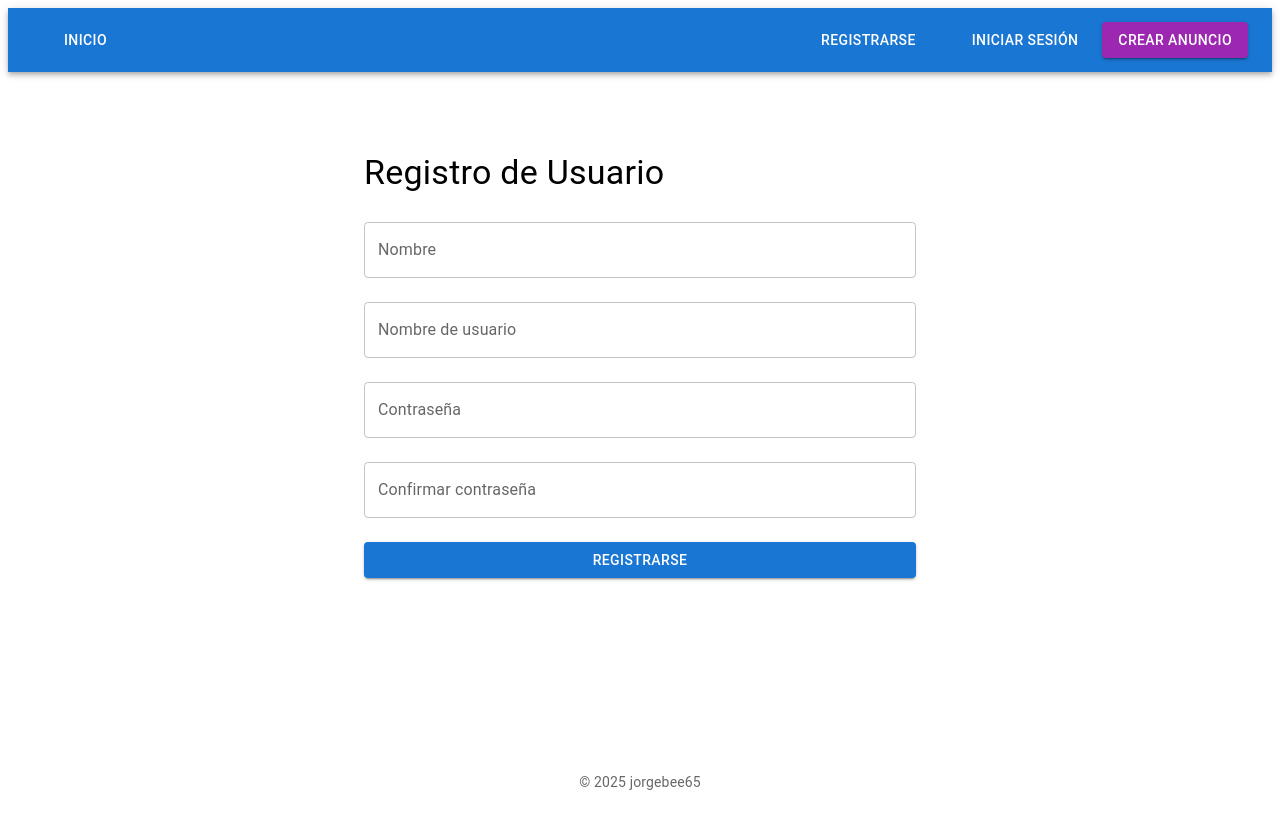
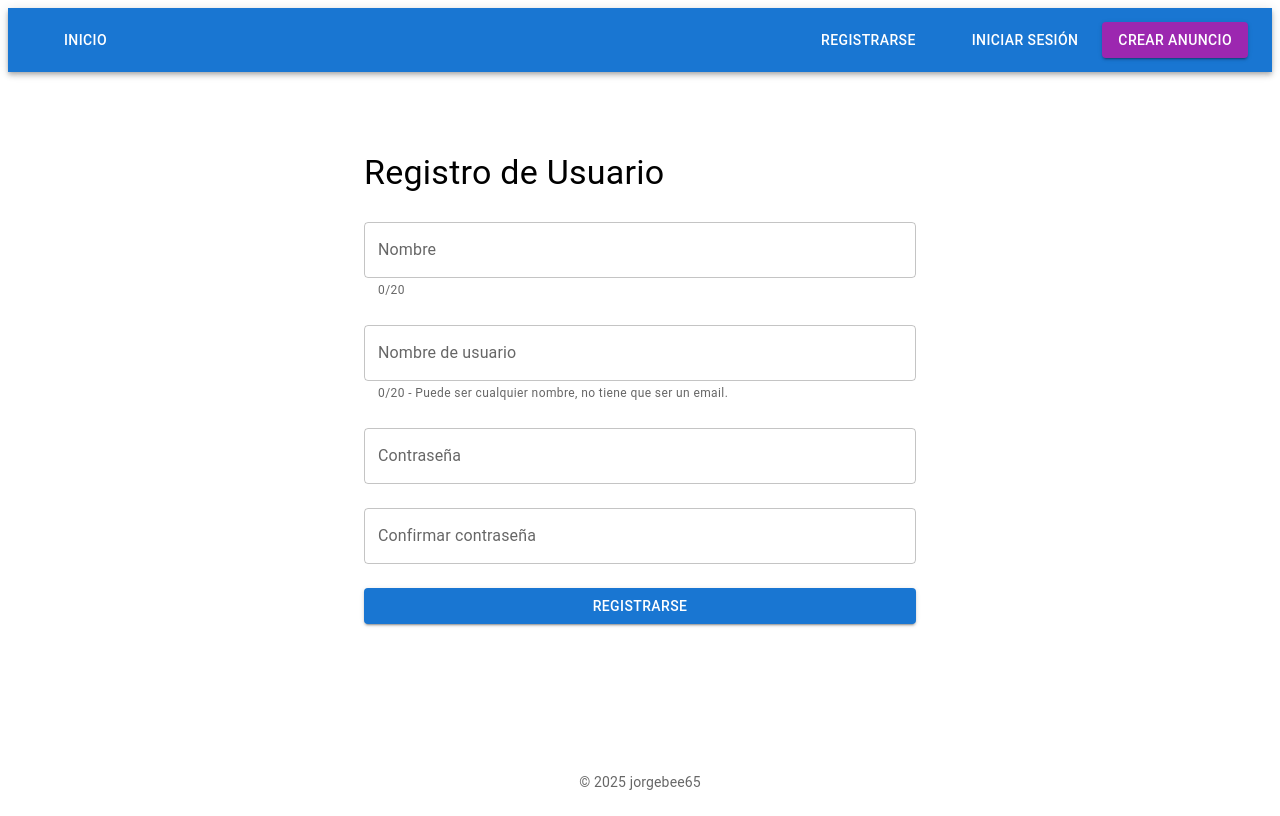
Before and after one commit to jorgebee65/anuncios-react, a React (Vite) app: page /register in a window 1280 px wide. Built offline with nearby package versions, Linux system fonts and the light colour scheme; some icons are missing.

Commit message:
Agrego validaciones en Registrar usuario

```diff
--- a/src/pages/Register.jsx
+++ b/src/pages/Register.jsx
@@ -6,19 +6,22 @@ import {
   Typography,
   Box,
   Alert,
+  FormHelperText,
 } from "@mui/material";
 import { useState } from "react";
 import { Formik, Form } from "formik";
 import * as Yup from "yup";
 
 const baseUrl = window?.env?.VITE_API_URL || "http://localhost:8585";
-// 🧠 Validación actualizada
+
 const validationSchema = Yup.object({
   firstName: Yup.string()
     .min(2, "El nombre debe tener al menos 2 caracteres")
+    .max(20, "El nombre no debe exceder los 20 caracteres")
     .required("El nombre es obligatorio"),
   username: Yup.string()
     .min(3, "Debe tener al menos 3 caracteres")
+    .max(20, "El nombre de usuario no debe exceder los 20 caracteres")
     .required("El nombre de usuario es obligatorio"),
   password: Yup.string()
     .min(6, "La contraseña debe tener al menos 6 caracteres")
@@ -44,7 +47,6 @@ const Register = () => {
     setError("");
 
     try {
-      // Solo enviar username y password
       const response = await axios.post(`${baseUrl}/api/v1/auth/register`, {
         username: values.username,
         password: values.password,
@@ -80,6 +82,7 @@ const Register = () => {
             handleChange,
             handleBlur,
             isSubmitting,
+            isValid,
           }) => (
             <Form>
               <TextField
@@ -87,12 +90,18 @@ const Register = () => {
                 margin="normal"
                 label="Nombre"
                 name="firstName"
+                placeholder="Ej: Juan Perez"
                 value={values.firstName}
                 onChange={handleChange}
                 onBlur={handleBlur}
                 error={touched.firstName && Boolean(errors.firstName)}
-                helperText={touched.firstName && errors.firstName}
+                helperText={
+                  touched.firstName && errors.firstName
+                    ? errors.firstName
+                    : `${values.firstName.length}/20`
+                }
               />
+
               <TextField
                 fullWidth
                 margin="normal"
@@ -102,7 +111,11 @@ const Register = () => {
                 onChange={handleChange}
                 onBlur={handleBlur}
                 error={touched.username && Boolean(errors.username)}
-                helperText={touched.username && errors.username}
+                helperText={
+                  touched.username && errors.username
+                    ? errors.username
+                    : `${values.username.length}/20 - Puede ser cualquier nombre, no tiene que ser un email.`
+                }
               />
 
               <TextField
@@ -139,7 +152,7 @@ const Register = () => {
                 color="primary"
                 fullWidth
                 sx={{ mt: 2 }}
-                disabled={isSubmitting}
+                disabled={isSubmitting || !isValid}
               >
                 Registrarse
               </Button>
```
Also changed, not shown: 1 other file (tests, documents, lock files or other folders).
